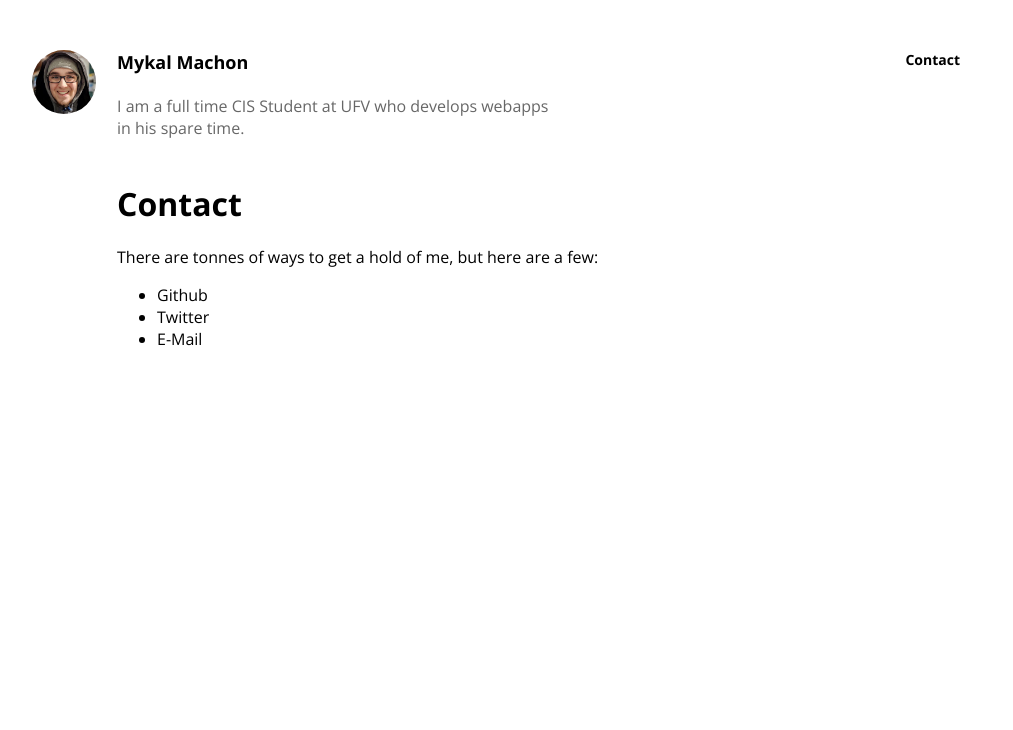
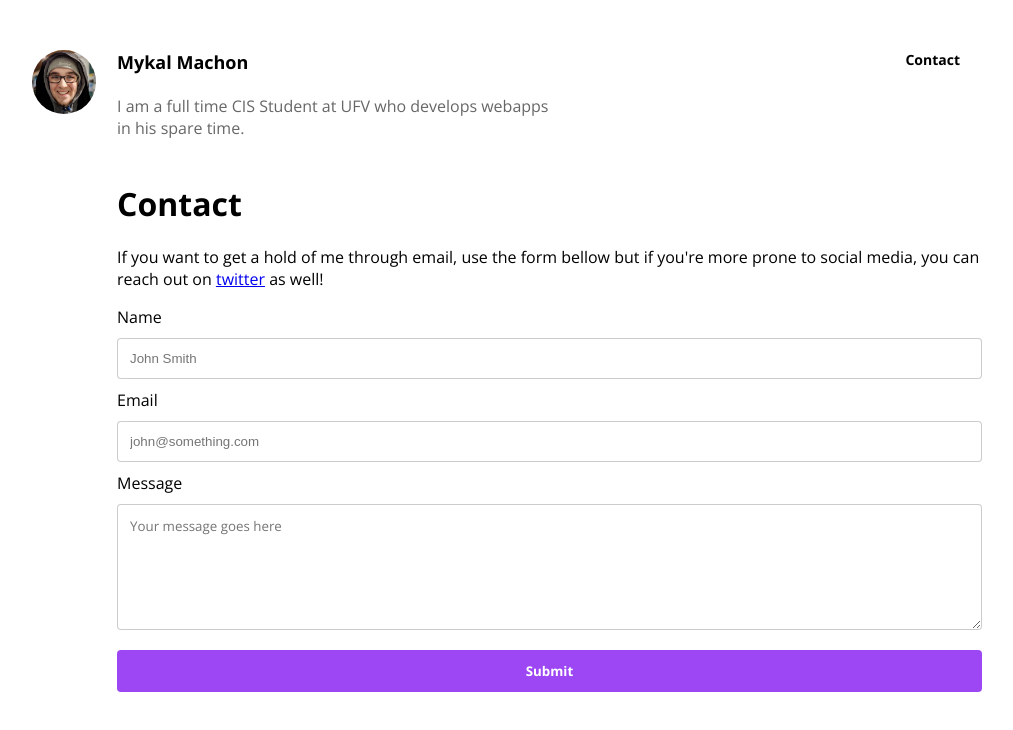
Before and after one commit to StanislavSt/MykalMachon, a Gatsby site: page /contact in a window 1280 px wide. Shown: the whole page, without its empty margins (133-1146 px from the left). Built offline with nearby package versions, Linux system fonts and the light colour scheme; Gatsby itself is replaced by a stand-in of ours.

Commit message:
Simple Contact Page

```diff
--- /dev/null
+++ b/src/components/styles/FormStyles.js
@@ -0,0 +1,46 @@
+import styled from 'styled-components';
+
+const FormStyles = styled.div`
+  form {
+    display: flex;
+    flex-direction: column;
+  }
+  input {
+    margin: 10px 0px;
+    border-radius: 4px;
+    border-width: 1px;
+    border-style: solid;
+    border-color: rgba(0, 0, 0, 0.2);
+    border-image: initial;
+    padding: 12px 12px;
+    transition: all 0.3s ease-in-out 0s;
+    outline: none;
+  }
+  textarea {
+    margin: 10px 0px;
+    font-family: 'Open Sans', sans-serif;
+    border-radius: 4px;
+    border-width: 1px;
+    border-style: solid;
+    border-color: rgba(0, 0, 0, 0.2);
+    border-image: initial;
+    padding: 12px 12px;
+    transition: all 0.3s ease-in-out 0s;
+    outline: none;
+    min-height: 100px;
+  }
+  button {
+    border-radius: 4px;
+    font-family: 'Open Sans', sans-serif;
+
+    background: ${props => props.theme.primaryText};
+    color: white;
+    margin: 10px 0px;
+    padding: 12px 12px;
+    border: none;
+    text-align: center;
+    font-weight: bold;
+  }
+`;
+
+export default FormStyles;
--- a/src/pages/contact.js
+++ b/src/pages/contact.js
@@ -3,16 +3,28 @@ import React from 'react';
 import Layout from '../components/layout';
 import SEO from '../components/seo';
 
+import FormStyles from '../components/styles/FormStyles';
+
 const Contact = () => (
   <Layout>
     <SEO title="Contact" />
     <h1>Contact</h1>
-    <p>There are tonnes of ways to get a hold of me, but here are a few: </p>
-    <ul>
-      <li>Github</li>
-      <li>Twitter</li>
-      <li>E-Mail</li>
-    </ul>
+    <p>
+      If you want to get a hold of me through email, use the form bellow but if
+      you're more prone to social media, you can reach out on{' '}
+      <a href="https://twitter.com/mykalmachon">twitter</a> as well!
+    </p>
+    <FormStyles>
+      <form action="POST">
+        <label htmlFor="name">Name</label>
+        <input type="text" name="name" placeholder="John Smith" />
+        <label htmlFor="email">Email</label>
+        <input type="email" name="email" placeholder="john@something.com" />
+        <label htmlFor="message">Message</label>
+        <textarea name="message" placeholder="Your message goes here" />
+        <button className="submit">Submit</button>
+      </form>
+    </FormStyles>
   </Layout>
 );
 
```
